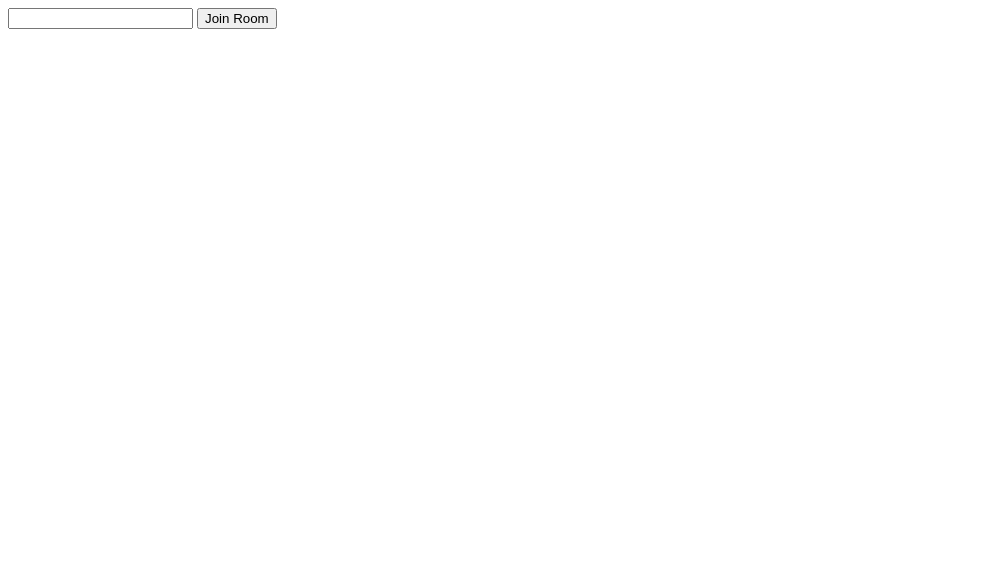
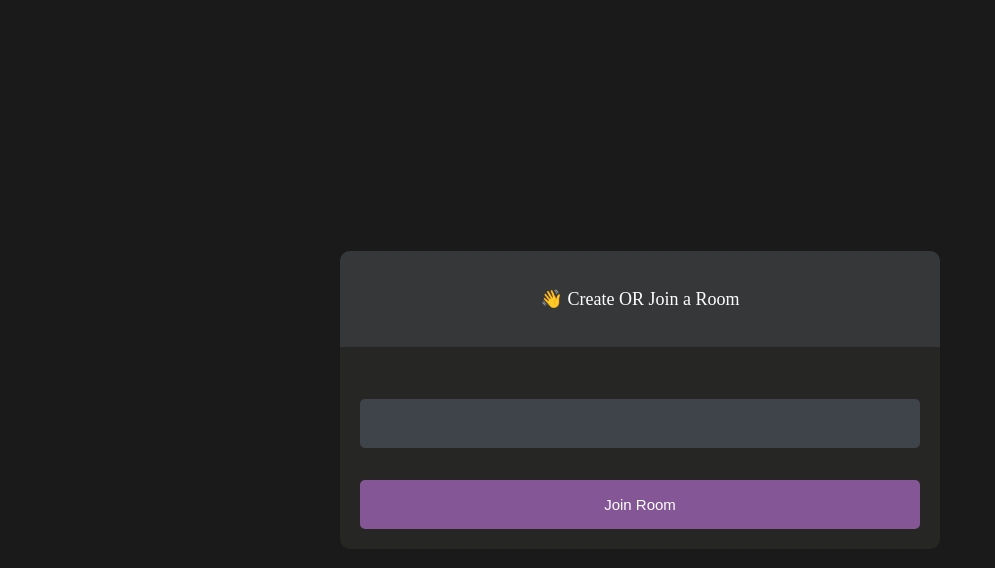
Before and after one commit to aniruddha76/twine-video-calling, a plain HTML site: page lobby.html in a window 1280 px wide. Shown: the whole page, without its empty margins (0-995 px from the left). Drawn offline with Linux system fonts and the light colour scheme.

Commit message:
Video Calling Application using webRTC

```diff
--- a/lobby.css
+++ b/lobby.css
@@ -0,0 +1,50 @@
+body{
+    background-color: #1a1a1a;
+    color: #fff;
+}
+
+#form-container{
+    width: 90%;
+    max-width: 600px;
+    border-radius: 10px;
+    background-color: #262625;
+    position: fixed;
+    top: 50%;
+    left: 50%;
+    transform: translate(-50%, -50%);
+}
+
+
+#form__container__header {
+    border-radius: 10px 10px 0 0;
+    padding: 30px;
+    text-align: center;
+    background-color: #363739;
+    margin: 0;
+    font-size: 18px;
+    font-size: 300;
+    line-height: 0;
+  }
+
+  #form__content__wrapper{
+    padding: 20px;
+}
+
+input {
+    box-sizing: border-box;
+    color: #fff;
+    width: 100%;
+    margin: 0;
+    border: none;
+    border-radius: 5px;
+    padding: 16px 20px;
+    font-size: 15px;
+    background-color: #3f434a;
+    margin-top: 32px;
+  }
+
+
+  input[type='submit'] {
+    background-color: #845695;
+
+  }
--- a/lobby.html
+++ b/lobby.html
@@ -7,10 +7,20 @@
     <link rel="stylesheet" href="lobby.css">
 </head>
 <body>
-    <form id="join-form">
-        <input type="text" name="invite_link" required />
-        <input type="submit" value="Join Room" />
-    </form>
+    <main id="lobby-container">
+        <div id="form-container">
+            <div id="form__container__header">
+                <p>👋 Create OR Join a Room</p>
+            </div>
+
+            <div id="form__content__wrapper">
+                <form id="join-form">
+                    <input type="text" name="invite_link" required/>
+                    <input type="submit" value="Join Room" />
+                </form>
+            </div>
+        </div>
+    </main>
 </body>
 
 <script>
```
Also changed, not shown: main.css (+6 -3 lines).
